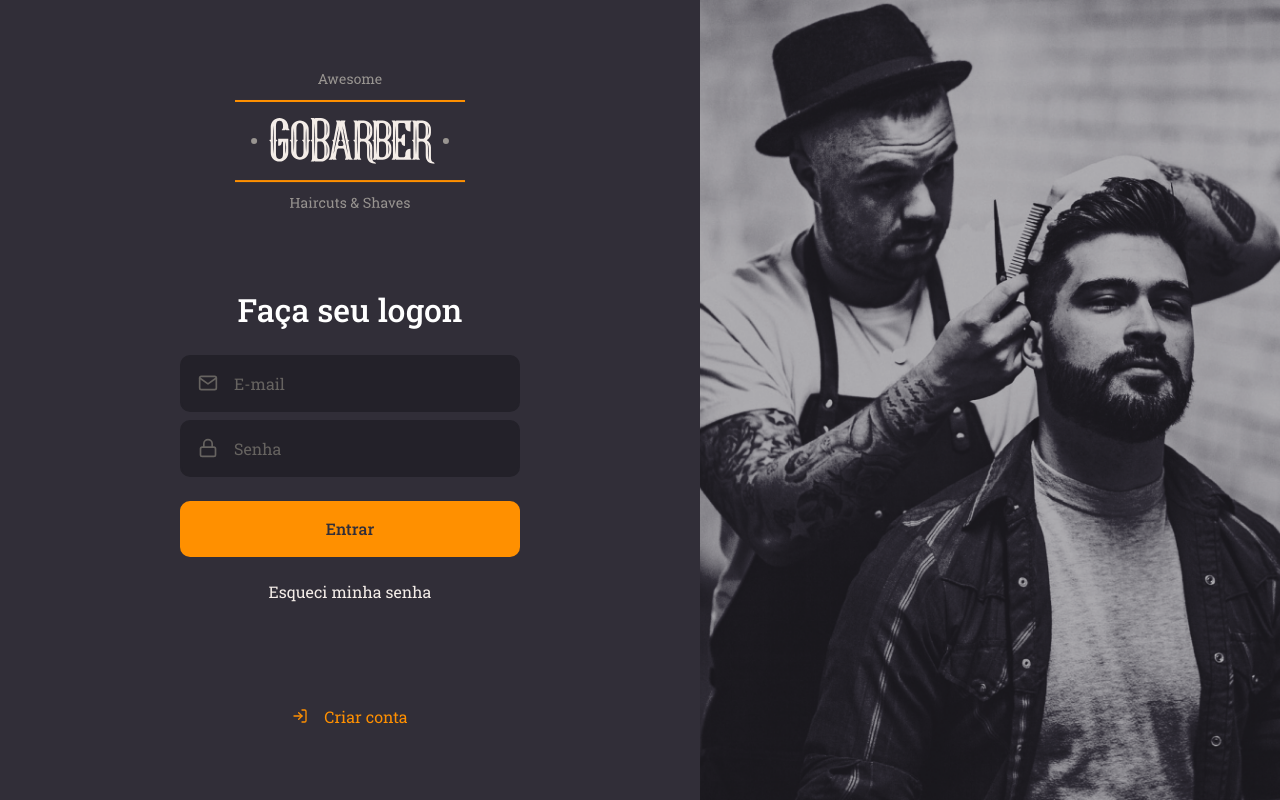
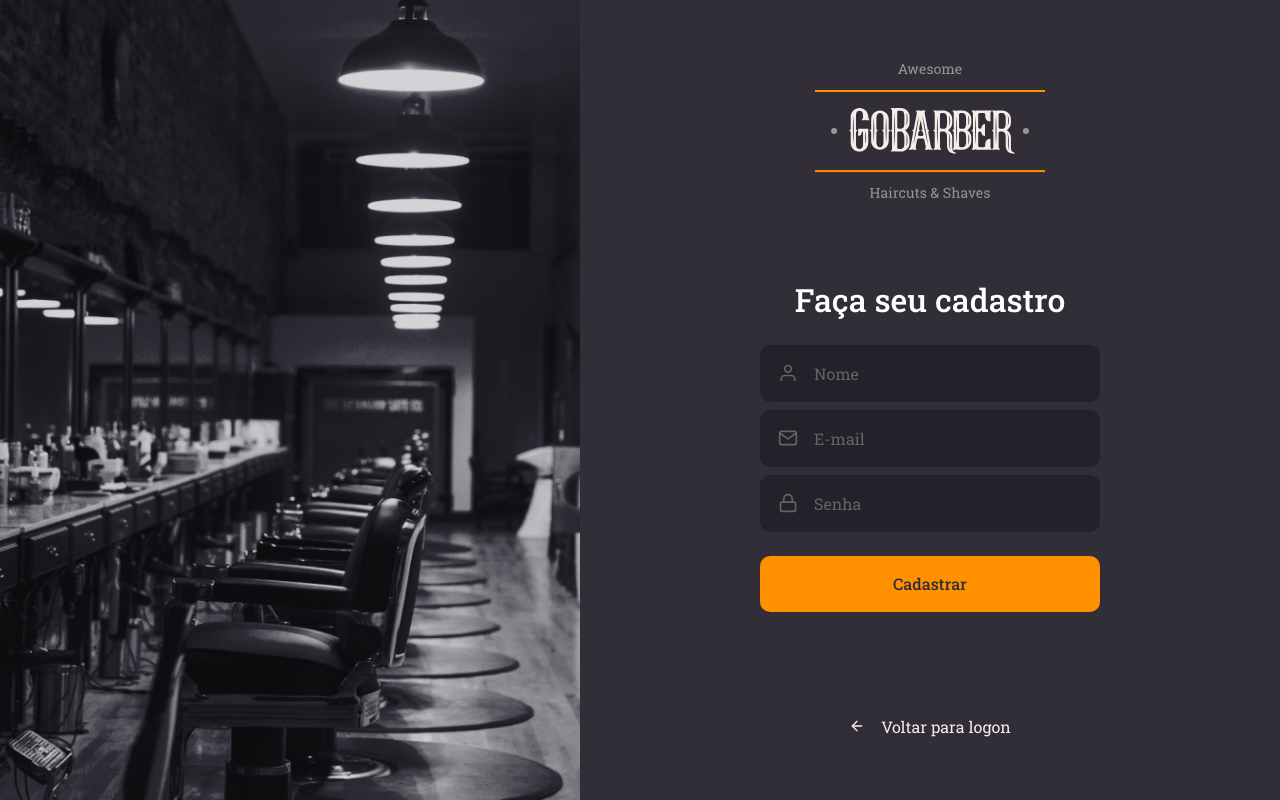
Before and after one commit to lucaswantz/gostack, a React (Create React App) app in the folder projetos/gobarber-web/: page / in a window 1280 px wide. Built offline with nearby package versions, Linux system fonts and the light colour scheme.

Commit message:
GoBarber Web: Tela de cadastro

```diff
--- a/projetos/gobarber-web/src/App.tsx
+++ b/projetos/gobarber-web/src/App.tsx
@@ -1,11 +1,12 @@
 import React from 'react';
 
-import Signin from './pages/Signin';
+// import SignIn from './pages/SignIn';
+import SignUp from './pages/SignUp';
 import GlobalStyle from './styles/global';
 
 const App: React.FC = () => (
   <>
-    <Signin />
+    <SignUp />
     <GlobalStyle />
   </>
 );
--- /dev/null
+++ b/projetos/gobarber-web/src/pages/SignUp/index.tsx
@@ -0,0 +1,32 @@
+import React from 'react';
+import { FiArrowLeft, FiMail, FiUser, FiLock } from 'react-icons/fi';
+
+import logoImg from '../../assets/logo.svg';
+
+import Input from '../../components/Input';
+import Button from '../../components/Button';
+
+import { Container, Content, Background } from './styles';
+
+const SignUp: React.FC = () => (
+  <Container>
+    <Background />
+    <Content>
+      <img src={logoImg} alt="GoBarber" />
+      <form>
+        <h1>Faça seu cadastro</h1>
+        <Input name="name" icon={FiUser} placeholder="Nome" />
+        <Input name="email" icon={FiMail} placeholder="E-mail" />
+        <Input name="password" icon={FiLock} type="password" placeholder="Senha" />
+        <Button type="submit">Cadastrar</Button>
+      </form>
+
+      <a href="create">
+        <FiArrowLeft />
+        Voltar para logon
+      </a>
+    </Content>
+  </Container>
+);
+
+export default SignUp;
--- /dev/null
+++ b/projetos/gobarber-web/src/pages/SignUp/styles.ts
@@ -0,0 +1,69 @@
+import styled from 'styled-components';
+import { shade } from 'polished';
+
+import signUpBackgroundImg from '../../assets/sign-up-background.png';
+
+export const Container = styled.div`
+  height: 100vh;
+
+  display: flex;
+  align-items: stretch;
+`;
+
+export const Content = styled.div`
+  display: flex;
+  flex-direction: column;
+  align-items: center;
+  place-content: center;
+
+  width: 100%;
+  max-width: 700px;
+
+  form {
+    margin: 80px 0;
+    width: 340px;
+    text-align: center;
+
+    h1 {
+      margin-bottom: 24px;
+    }
+
+    a {
+      color: #f4ede8;
+      display: block;
+      margin-top: 24px;
+      text-decoration: none;
+      transition: color 0.2s;
+
+      &:hover {
+        color: ${shade(0.2, '#f4ede8')};
+      }
+    }
+  }
+
+  /* > -> Estilizar apenas os a que vem no mesmo nivel */
+  > a {
+    color: #f4ede8;
+    display: block;
+    margin-top: 24px;
+    text-decoration: none;
+    transition: color 0.2s;
+
+    display: flex;
+    align-items: center;
+
+    &:hover {
+      color: ${shade(0.2, '#f4ede8')};
+    }
+
+    svg {
+      margin-right: 16px;
+    }
+  }
+`;
+
+export const Background = styled.div`
+  flex: 1;
+  background: url(${signUpBackgroundImg}) no-repeat center;
+  background-size: cover;
+`;
```
Also changed, not shown: projetos/gobarber-web/src/assets/sign-up-background.png (added), projetos/gobarber-web/src/pages/SignIn/index.tsx (renamed from projetos/gobarber-web/src/pages/Signin/index.tsx), projetos/gobarber-web/src/pages/SignIn/styles.ts (renamed from projetos/gobarber-web/src/pages/Signin/styles.ts).
